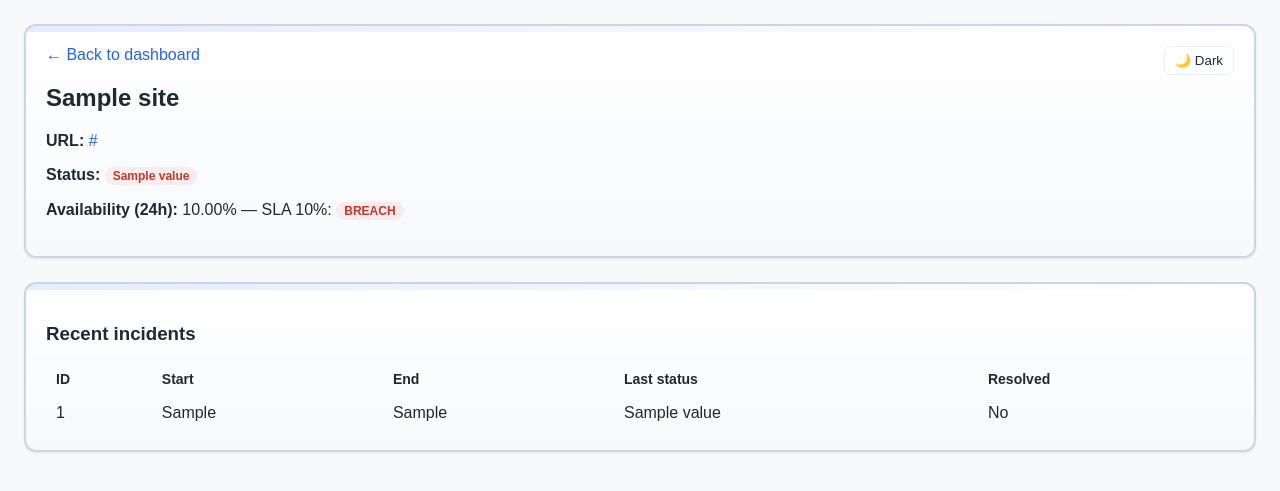
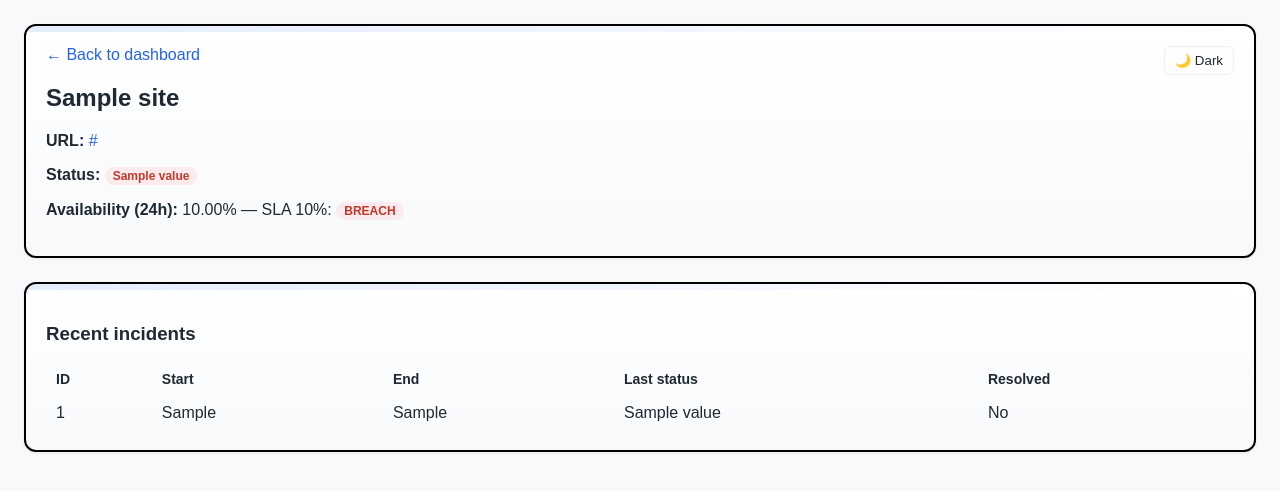
Before and after one commit to lumeeeee/uptime-monitoring, a FastAPI app: template app/web/templates/site_detail.html in a window 1280 px wide. Shown: the top 491 px of the page. Run offline with FastAPI, Linux system fonts and the light colour scheme; the template is opened without the code that fills it: most values are stand-ins (such as "Sample title", 1, 10 or a date in 2020); parts of the project's set-up code (start-up, migrations or seed data) failed here and were passed over.

Commit message:
Cards design fix

```diff
--- a/app/web/templates/dashboard.html
+++ b/app/web/templates/dashboard.html
@@ -13,7 +13,7 @@
       --up: #0b8a3c;
       --down: #c0392b;
       --card-shadow: 0 1px 4px rgba(16,24,40,0.06);
-      --card-border: #cbd5e1; /* stronger visible border on light theme */
+      --card-border: #000000; /* strong black border on light theme */
       --card-accent: rgba(37,99,235,0.18);
       --card-bg-contrast: #ffffff;
     }
@@ -26,7 +26,7 @@
       --up: #34d399;
       --down: #fb7185;
       --card-shadow: 0 2px 8px rgba(2,6,23,0.6);
-      --card-border: rgba(255,255,255,0.18); /* slightly stronger in dark */
+      --card-border: #000000; /* black border in dark theme as requested */
       --card-accent: rgba(96,165,250,0.20);
       --card-bg-contrast: rgba(255,255,255,0.02);
     }
--- a/app/web/templates/site_detail.html
+++ b/app/web/templates/site_detail.html
@@ -13,7 +13,7 @@
       --up: #0b8a3c;
       --down: #c0392b;
       --card-shadow: 0 1px 3px rgba(0,0,0,0.08);
-      --card-border: #cbd5e1;
+      --card-border: #000000;
       --card-accent: rgba(37,99,235,0.12);
     }
     .theme-dark{
@@ -25,7 +25,7 @@
       --up: #34d399;
       --down: #fb7185;
       --card-shadow: 0 2px 8px rgba(2,6,23,0.6);
-      --card-border: rgba(255,255,255,0.18);
+      --card-border: #000000;
       --card-accent: rgba(96,165,250,0.18);
     }
     body { font-family: Arial, sans-serif; margin: 24px; background: var(--bg); color: var(--text); }
```
